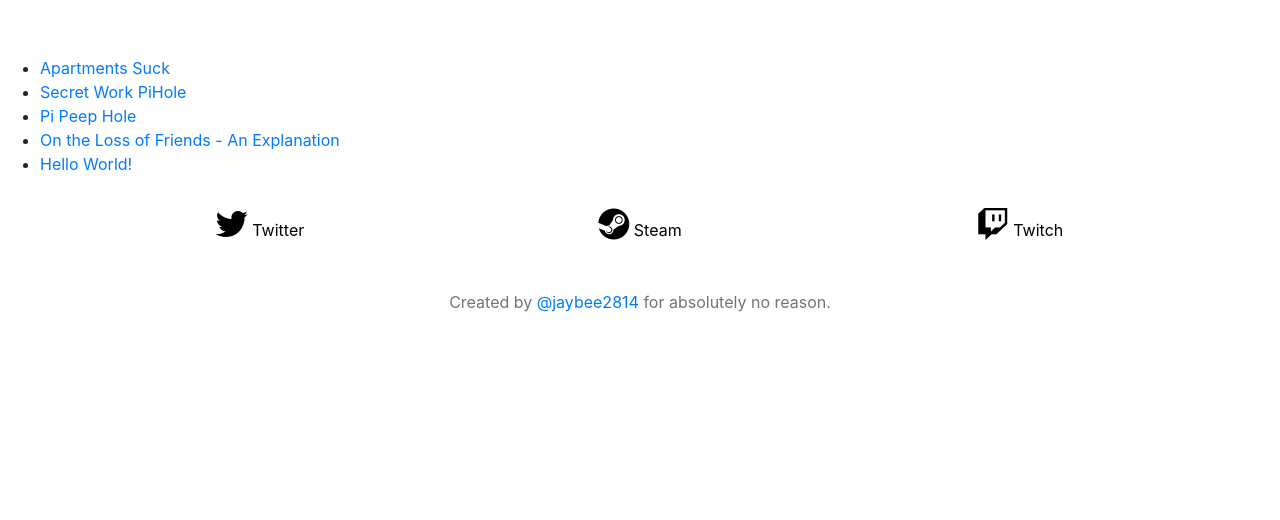
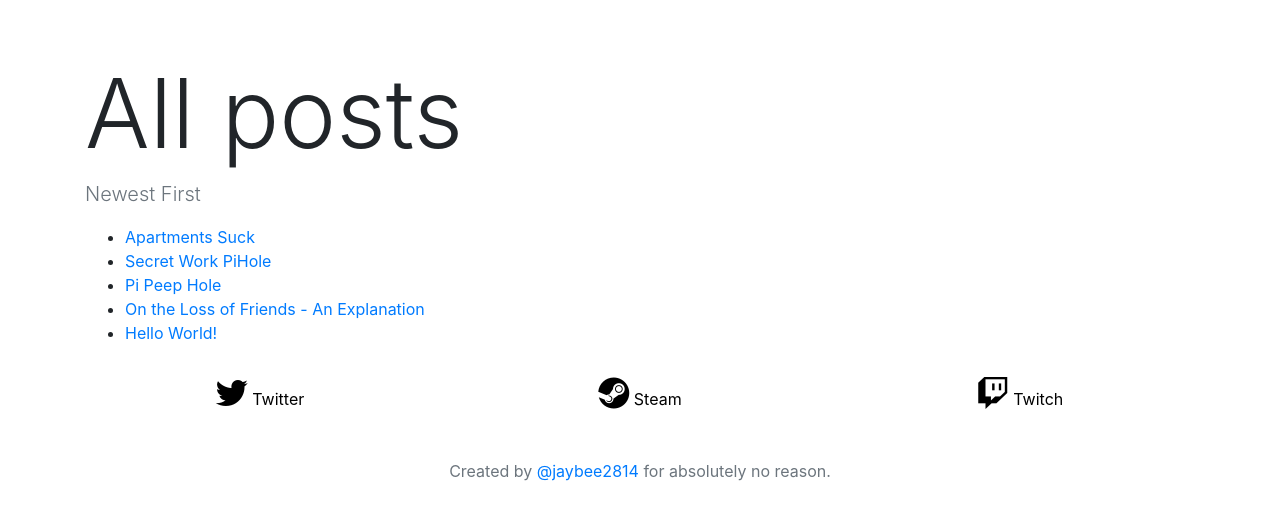
Before and after one commit to JayBee2814/jaybee2814.github.io, a Jekyll site: the page built from Construction/bib.html, in a window 1280 px wide. Shown: the top 520 px of the page. Built offline with Jekyll 4.4.1, drawn with Linux system fonts in a browser that asks for light colours; nearby versions of some CDN libraries.

Commit message:
Made Post Index page prettier

```diff
--- a/Construction/bib.html
+++ b/Construction/bib.html
@@ -4,6 +4,14 @@ title: Posts Index
 permalink: /bib
 ---
 
+<div class="container">
+    <h1 class="display-1">All posts</h1>
+    <p class="lead text-muted">Newest First</p>
+</div>
+
+<div class="container">
+  <div class="row">
+    <div class="col-lg-12">
       <ul>
         {% for post in site.posts %}
           <li>
@@ -11,3 +19,6 @@ permalink: /bib
           </li>
         {% endfor %}
       </ul>
+    </div>
+  </div>
+</div>
```
Lines whose indentation alone changed are shown as unchanged.
